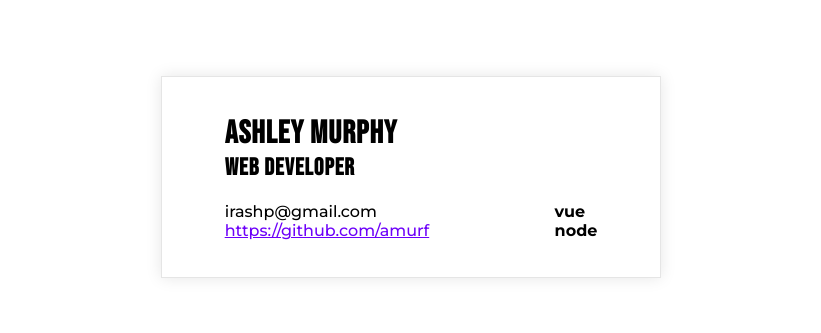
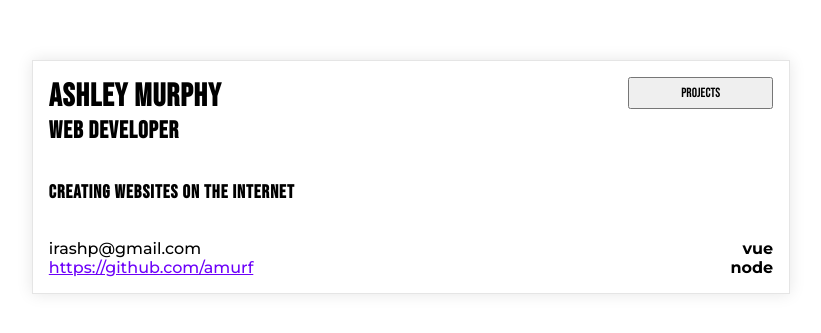
Before and after one commit to amurf/amurf.dev, a plain HTML site: page index.html in a window 1280 px wide. Shown: the part 231-564 px from the top of the page, without its empty margins (229-1050 px from the left). Drawn offline with Linux system fonts and the light colour scheme.

Commit message:
Move to using grid for overlapping cards
Much nicer and more flexible than absolute positioning.

```diff
--- a/index.html
+++ b/index.html
@@ -3,7 +3,7 @@
   <head>
     <meta charset="UTF-8" />
     <meta name="viewport" content="width=, initial-scale=1.0" />
-    <title>amurf.dev</title>
+    <title>Ashley Murphy</title>
   </head>
   <link rel="preconnect" href="https://fonts.googleapis.com">
   <link rel="preconnect" href="https://fonts.gstatic.com" crossorigin>
@@ -13,6 +13,11 @@
       h1, h2, h3 {
         font-family: "Bebas Neue", sans-serif;
         letter-spacing: 1px;
+        margin-top: 0;
+      }
+
+      .front h1, .front h2, .front h3 {
+        margin: 0;
       }
 
       body {
@@ -35,9 +40,15 @@
 
       .skills {
         display: flex;
+        text-align: right;
         flex-direction: column;
-        justify-content: flex-end;
+        justify-content: space-between;
         font-weight: 600;
+      }
+
+      button {
+        font-family: "Bebas Neue", sans-serif;
+        height: 32px;
       }
 
       .wrapper {
@@ -49,8 +60,16 @@
       }
 
       .card-layout {
-        display: flex;
-        justify-content: space-around
+        display: grid;
+          grid-gap:2em;
+      }
+
+      .front {
+        grid-template-columns: 1fr 20%;
+      }
+
+      .back {
+        grid-template-columns: 1fr 1fr 10%;
       }
 
       .business-card-wrapper {
@@ -60,9 +79,8 @@
       }
 
       .card {
-        width: 50%;
-        max-width: 500px;
         perspective: 500px;
+        max-width: 60%;
       }
 
       .content {
@@ -73,6 +91,9 @@
         transform-style: preserve-3d;
         height: 200px;
         position: relative;
+        display: grid;
+        grid-template-columns: 1fr;
+        padding: 1em;
       }
 
       .card .content.is-flipped {
@@ -83,22 +104,20 @@
       .front,
       .back {
         background: white;
-        border-radius: 5px;
         backface-visibility: hidden;
 
-        position: absolute;
-        top: 0;
-        padding: 1em 0;
-        width: 100%;
-      }
-
-      .front {
-        left: 0;
+        grid-row-start: 1;
+        grid-column-start: 1;
       }
 
       .back {
         transform: rotateY(180deg);
-        right: 0;
+      }
+
+      .details {
+        display: flex;
+        flex-direction: column;
+        justify-content:space-between;
       }
 
       .details a, .details p {
@@ -107,19 +126,24 @@
       }
 
       .details h1 {
+        margin-top: 0;
         margin-bottom: 0;
         padding-bottom: 0;
       }
 
       .details h2 {
+        margin-bottom: 0;
         margin-top: 0;
         padding-top: 0;
       }
 
       @media only screen and (max-width: 600px) {
         .card {
-          transform: rotate(270deg);
-          width: 100%;
+          transform: rotate(90deg);
+          max-width: unset;
+        }
+        .content {
+          width: 80vh;
         }
       }
     </style>
@@ -163,14 +187,21 @@
         <div class="content">
           <div class="front card-layout">
             <div class="details">
-              <h1>Ashley Murphy</h1>
-              <h2>Web Developer</h2>
-              <p>irashp@gmail.com</p>
-              <a href="https://github.com/amurf">https://github.com/amurf</a>
-              </p>
+              <div>
+                <h1>Ashley Murphy</h1>
+                <h2>Web Developer</h2>
+              </div>
+              <div>
+                <h3>Creating websites on the internet</h3>
+              </div>
+              <div>
+                <p>irashp@gmail.com</p>
+                <a href="https://github.com/amurf">https://github.com/amurf</a>
+              </div>
             </div>
 
             <div class="skills">
+              <button>Projects</button>
               <ul>
                 <li>vue</li>
                 <li>node</li>
@@ -182,14 +213,15 @@
             <div>
               <h1>Queue-R</h1>
               <a href="https://qr.amurf.dev">qr.amurf.dev</a>
-              <p>Covid inspired order tracking</p>
+              <p>Order tracking website via QR code using vue 3, node and mongo</p>
             </div>
 
             <div>
               <h1>PSX</h1>
               <a href="https://psx.amurf.dev">psx.amurf.dev</a>
-              <p>PSX library archive</p>
+              <p>An archive of PSX games, created using contentful and nuxtjs</p>
             </div>
+            <button>Back</button>
           </div>
         </div>
       </div>
```
